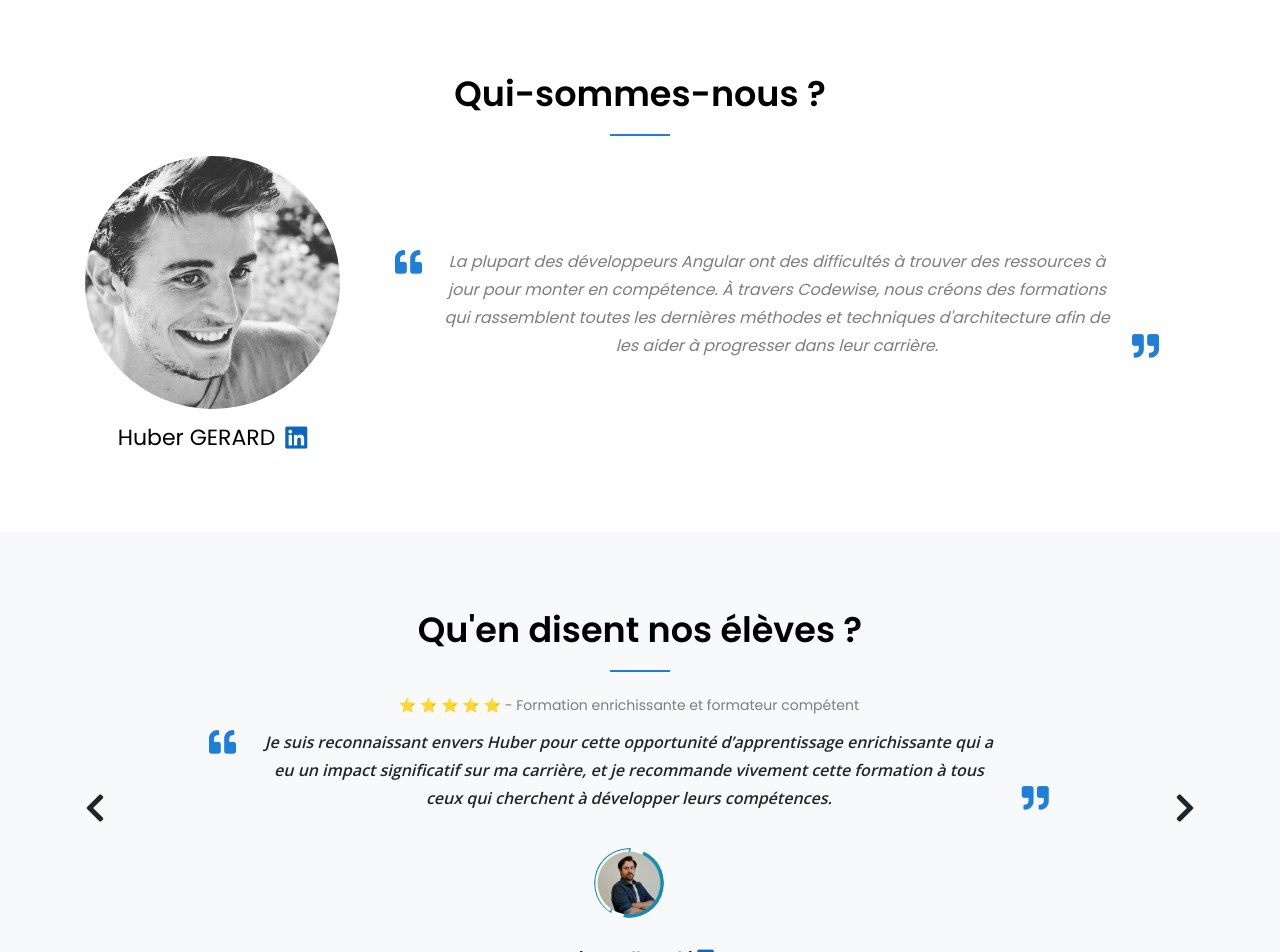
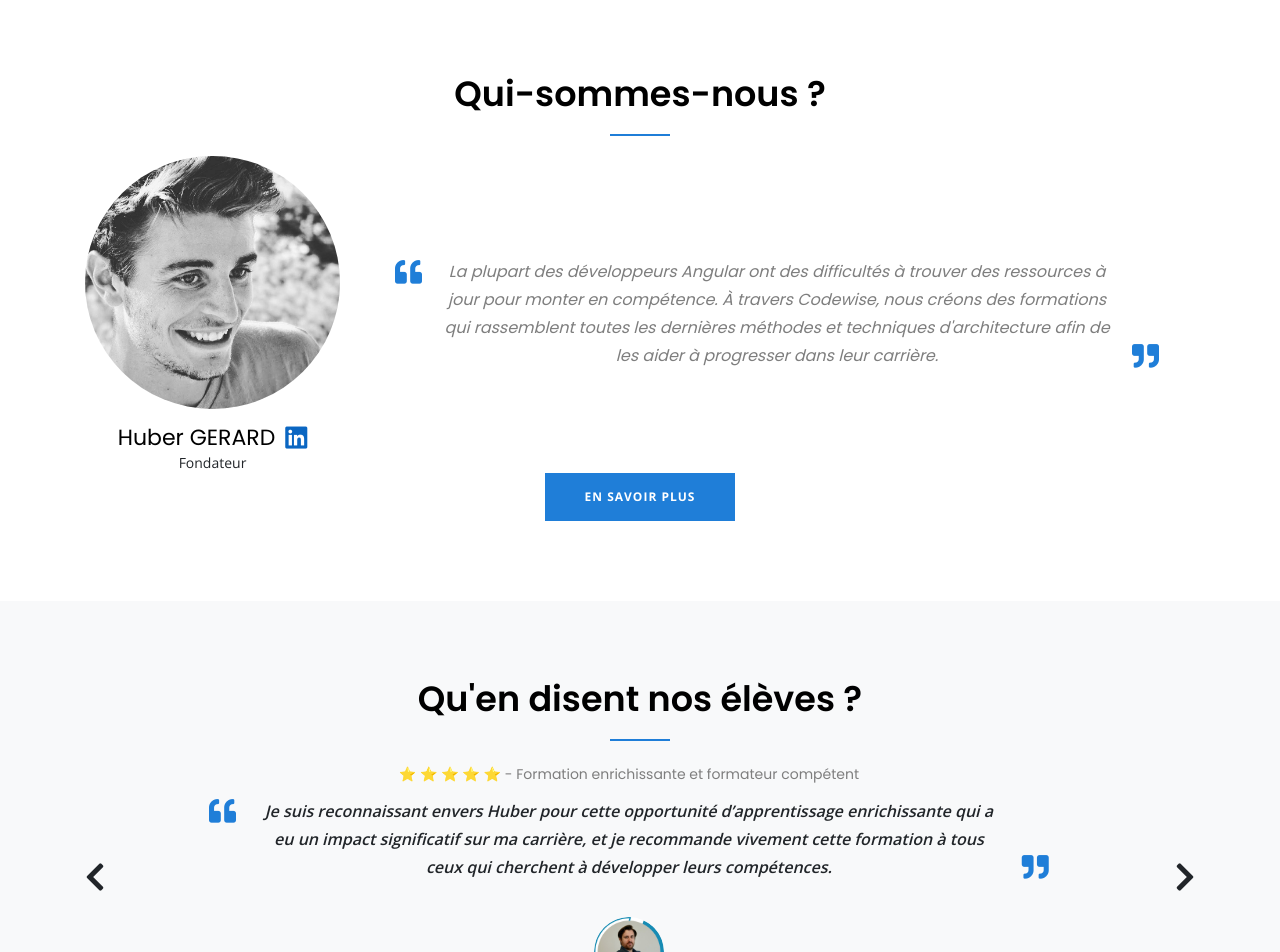
Before and after one commit to hubergerard/hubergerard.github.io, a Jekyll site: the page built from index.html, in a window 1280 px wide. Shown: the part 2632-3584 px from the top of the page. Built offline with Jekyll 4.4.1, drawn with Linux system fonts in a browser that asks for light colours; some of the changed text lies outside the part shown.

Commit message:
Fix/homepage (#41)
* change section about

* change key figures in count section

```diff
--- a/_includes/about.html
+++ b/_includes/about.html
@@ -14,6 +14,7 @@
             />
             <div class="d-flex align-items-center pt-3 justify-center gap-10">
               <h4 class="mb-0">Huber GERARD</h4>
+
               <a
                 href="https://www.linkedin.com/in/huber-gerard/"
                 target="_blank"
@@ -23,6 +24,7 @@
                 ></i
               ></a>
             </div>
+            <div>Fondateur</div>
           </div>
           <div
             class="d-flex align-items-center justify-center col-xl-9"
@@ -37,6 +39,7 @@
             </p>
           </div>
         </div>
+        <a class="btn" href="/pages/about">En savoir plus</a>
       </div>
     </div>
   </div>
--- a/_includes/countdown.html
+++ b/_includes/countdown.html
@@ -1,25 +1,30 @@
-<div class="counter-area pb-100 pt-100" data-overlay="7" style="background-image:url({{site.baseurl}}/assets/img/about/classe.jpg)">
+<div
+  class="counter-area pb-100 pt-100"
+  data-overlay="7"
+  style="background-image:url({{site.baseurl}}/assets/img/about/classe.jpg)"
+>
   <div class="container">
     <div class="row">
       <div class="col-xl-4 col-md-4 col-sm-4 z-index">
         <div class="single-counter text-center mb-30">
-                    <span class="lnr lnr-users"></span>
+          <span class="lnr lnr-thumbs-up icon-counter"></span>
           <div class="counter">280</div>
-                    <p>personnes formées</p>
+          <p>développeurs formés</p>
         </div>
       </div>
       <div class="col-xl-4 col-md-4 col-sm-4 z-index">
         <div class="single-counter text-center mb-30">
-                    <span class="lnr lnr-thumbs-up"></span>
-                    <div class="counter">48</div>
-                    <p>formations dispensées</p>
+          <span class="lnr lnr-users icon-counter"></span>
+          <div class="counter">2135</div>
+          <p>visiteurs mensuels</p>
         </div>
       </div>
       <div class="col-xl-4 col-md-4 col-sm-4 z-index">
         <div class="single-counter text-center mb-30">
-                    <span class="lnr lnr-apartment"></span>
-                    <div class="counter">1</div>
-                    <p>centre de formation</p>
+          <span class="lnr lnr-hourglass icon-counter"></span>
+          <div class="counter">976</div>
+          <span class="hour">h</span>
+          <p>passées sur le site</p>
         </div>
       </div>
     </div>
--- a/assets/css/style.scss
+++ b/assets/css/style.scss
@@ -1471,14 +1471,14 @@
   background-attachment: fixed;
 }
 
-.single-counter span {
-  font-size: 48px;
-  color: #1f7ed8;
+.hour {
+  color: #fff;
+  font-size: 24px;
 }
 
 .counter {
   color: #fff;
-  display: block;
+  display: inline;
   font-family: "Poppins", sans-serif;
   font-size: 36px;
   font-weight: 700;
@@ -1492,6 +1492,12 @@
   margin: 0;
   text-transform: capitalize;
   font-weight: 500;
+}
+
+.icon-counter {
+  display: block;
+  font-size: 48px;
+  color: #1f7ed8;
 }
 
 /* 8. Portfolio */
```
Lines whose indentation alone changed are shown as unchanged.
